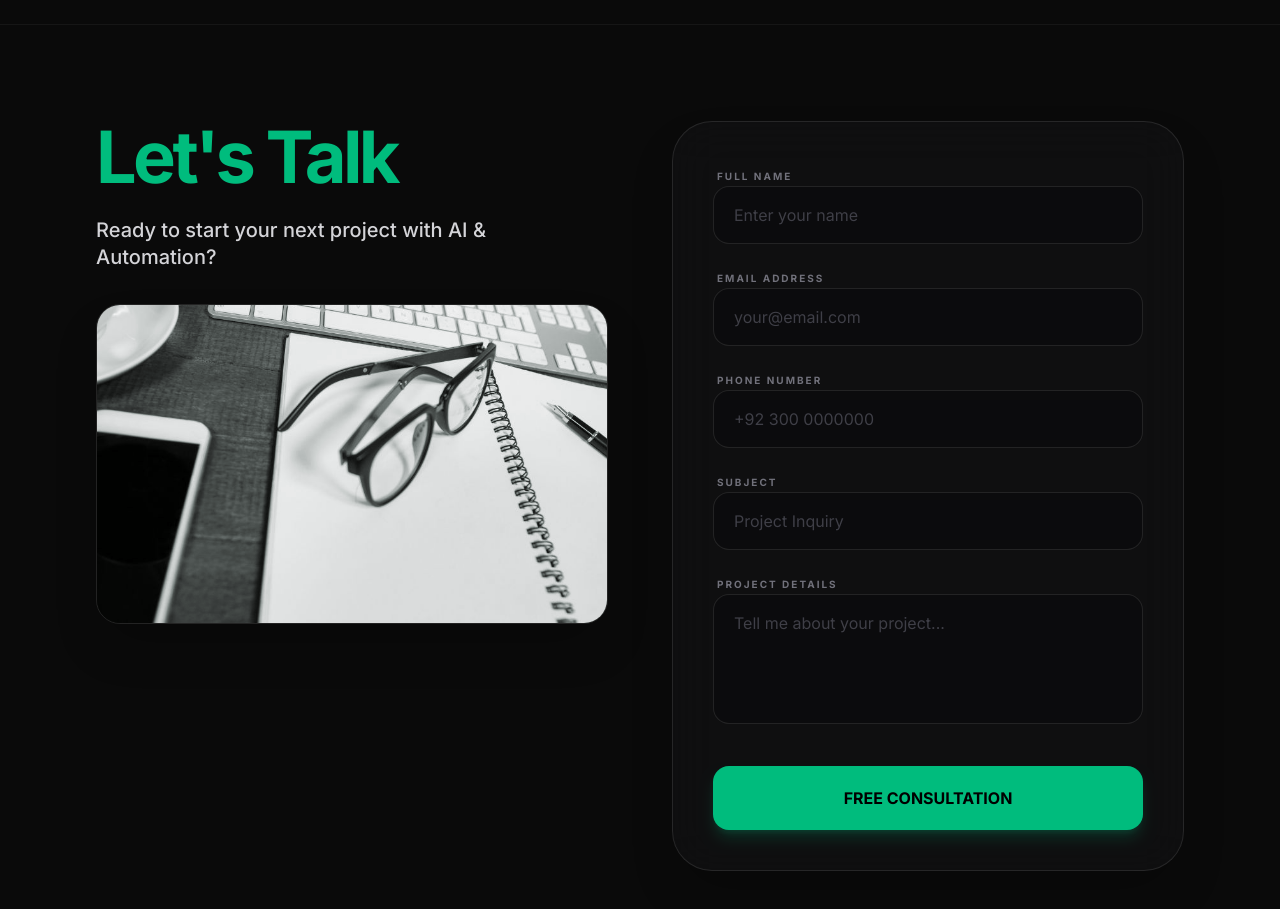
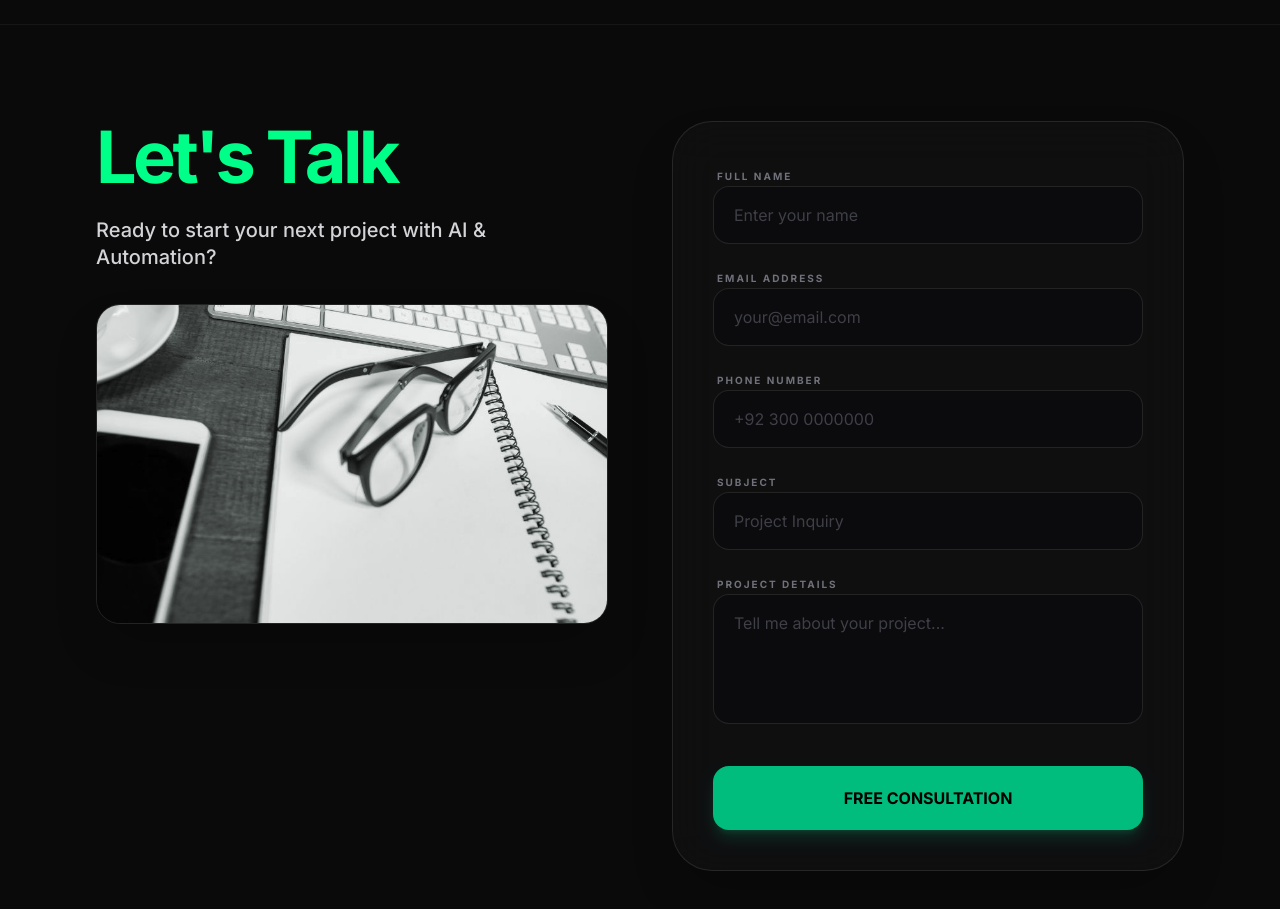
Before and after one commit to adnanqaiser/my-portfolio, a React (Vite) app: page / in a window 1280 px wide. Shown: the part 6180-7089 px from the top of the page. Built offline with nearby package versions, Linux system fonts and the light colour scheme.

Commit message:
color fix

```diff
--- a/src/pages/Home.tsx
+++ b/src/pages/Home.tsx
@@ -474,9 +474,9 @@ export default function Home() {
       {/* Left Side: Text aur Image */}
       <div className="space-y-8">
         <div>
-          <h2 className="text-6xl md:text-7xl font-bold text-emerald-500 mb-6 tracking-tighter">
-            Let's Talk
-          </h2>
+          <h2 className="text-[#00ff88] text-6xl md:text-7xl font-bold mb-6 tracking-tighter">
+  Let's Talk
+</h2>
           <p className="text-xl text-zinc-300 font-medium max-w-md leading-snug">
             Ready to start your next project with AI & Automation?
           </p>
```
